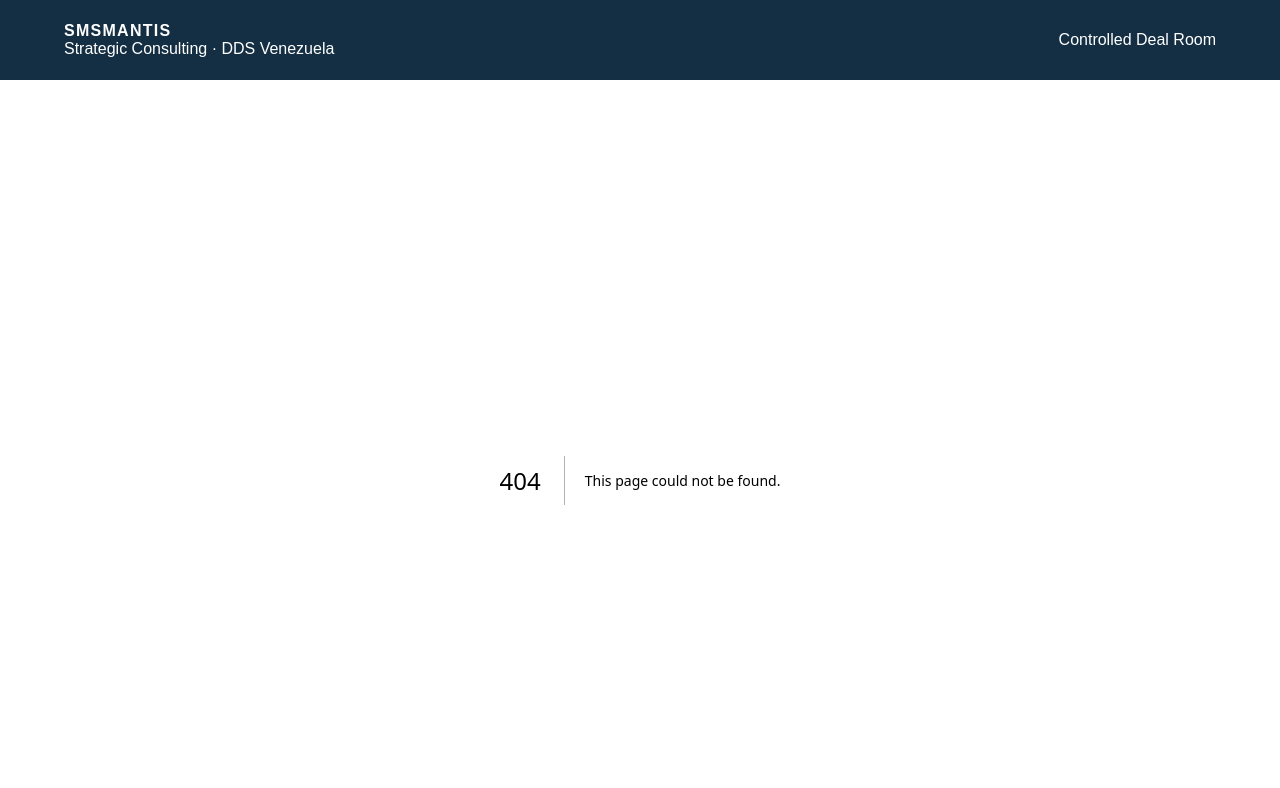
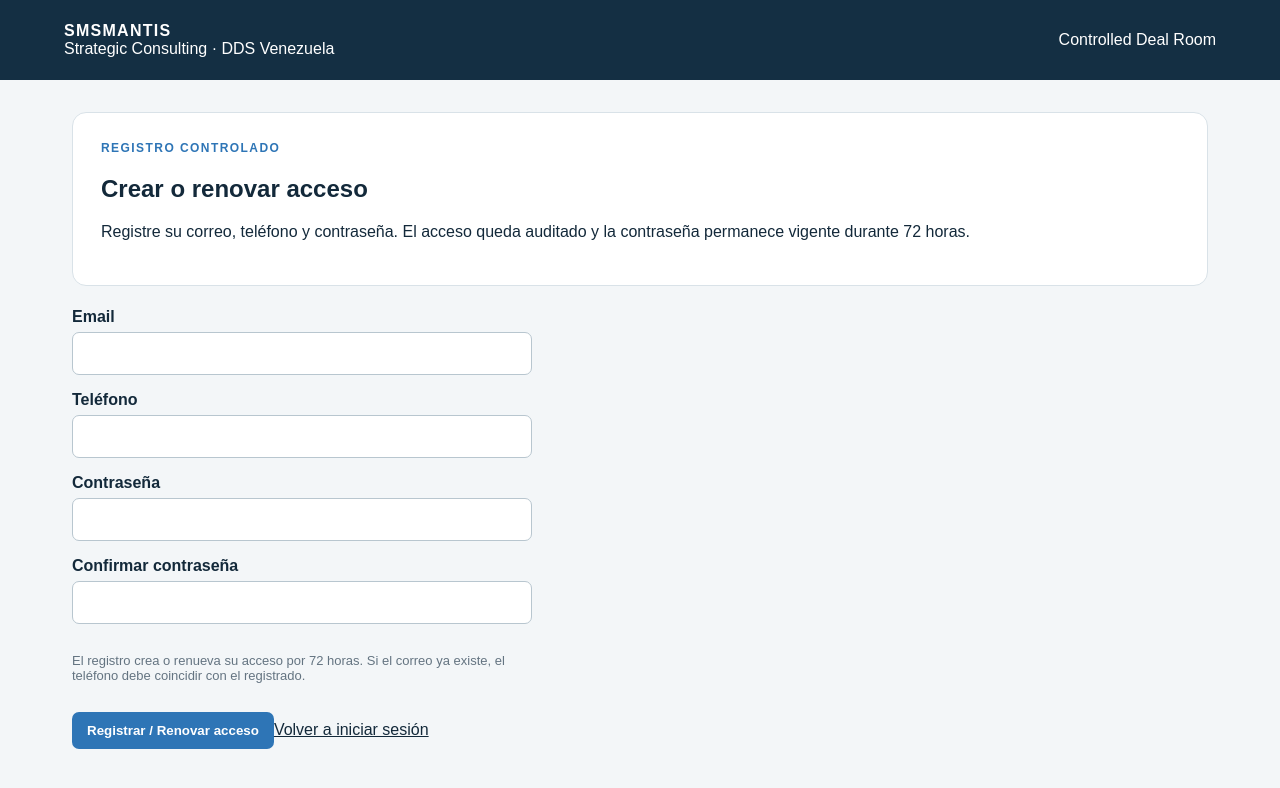
Before and after one commit to Cerberux77/DDS-VEN, a Next.js app: page /register in a window 1280 px wide. Before the commit this address had no page. Shown: the top 788 px of the page. Built offline with nearby package versions, Linux system fonts and the light colour scheme.

Commit message:
feat: add registration page

```diff
--- /dev/null
+++ b/app/register/page.tsx
@@ -0,0 +1,16 @@
+import { RegisterForm } from "@/components/RegisterForm";
+
+export default function RegisterPage() {
+  return (
+    <main className="shell">
+      <section className="hero">
+        <div className="eyebrow">Registro controlado</div>
+        <h1>Crear o renovar acceso</h1>
+        <p>
+          Registre su correo, teléfono y contraseña. El acceso queda auditado y la contraseña permanece vigente durante 72 horas.
+        </p>
+      </section>
+      <RegisterForm />
+    </main>
+  );
+}
```
